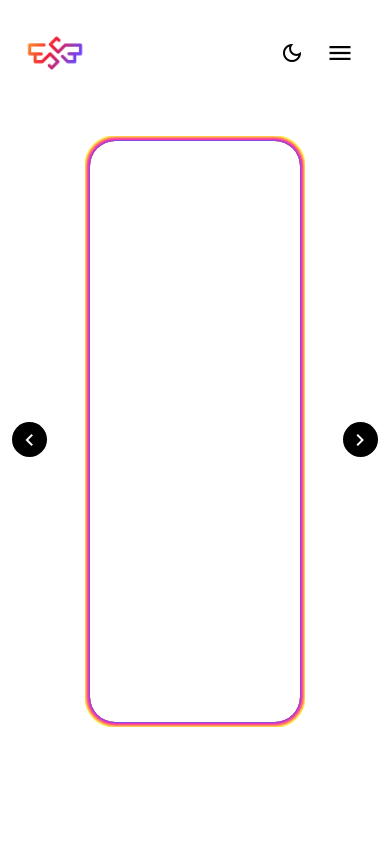
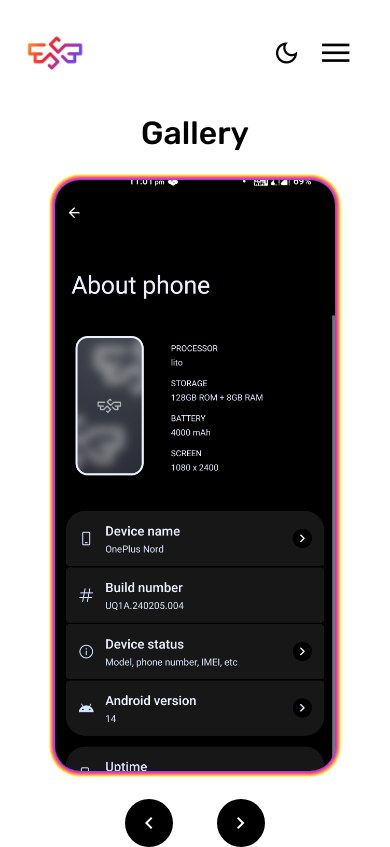
Before and after one commit to Spufyyffett/SuperiorWeb, a plain HTML site: page screenshots.html in a window 390 px wide. Drawn offline with nearby package versions, Linux system fonts and the light colour scheme.

Commit message:
modified screenshots-styles.css, styles.css,  screenshots.html

```diff
--- a/assets/css/screenshots-styles.css
+++ b/assets/css/screenshots-styles.css
@@ -59,8 +59,8 @@ nav {
 }
 
 .logo {
-  width: 75px;
-  height: 75px;
+  width: 90px;
+  height: 90px;
 
   img {
     width: 100%;
@@ -74,7 +74,7 @@ nav {
 }
 
 .logo-text {
-  font-size: 18.4px;
+  font-size: 1.5rem;
   font-weight: 500;
   color: var(--text-color);
 }
@@ -91,7 +91,7 @@ li {
   padding: 14px 16px;
   text-decoration: none;
   font-weight: 500;
-  font-size: 16px;
+  font-size: 1.3043rem;
   transition: all 300ms ease;
 }
 
@@ -119,6 +119,8 @@ li:hover a::after {
 .theme {
   background: transparent;
   border: none;
+  display: flex;
+  align-items: center;
 }
 
 .openMenu {
@@ -130,7 +132,7 @@ li:hover a::after {
 
 .openMenu-icon,
 .closeMenu-icon {
-  font-size: 32px;
+  font-size: 2.6086rem;
   color: var(--text-color);
   border: none;
   background: transparent;
@@ -143,8 +145,9 @@ li:hover a::after {
 
 .sun,
 .moon {
-  padding: 12px 10px;
+  padding: 6px 5px;
   cursor: pointer;
+  font-size: 1.75rem;
 }
 
 .moon {
@@ -156,7 +159,7 @@ li:hover a::after {
   color: #fff;
 }
 
-/* END NAVBAR */
+/* ENd NAVBAR */
 /* ---------------------------------------------------------------------- */
 /* MAKING NAVBAR RESPONSIVE */
 @media (max-width: 800px) {
@@ -198,7 +201,7 @@ li:hover a::after {
   }
 
   li {
-    font-size: 24px;
+    font-size: 1.957rem;
     margin: 8px;
   }
 
@@ -235,7 +238,7 @@ li:hover a::after {
 
   .openMenu-icon,
   .closeMenu-icon {
-    font-size: 28px;
+    font-size: 2.28rem;
   }
   .about-logo {
     width: 125px;
@@ -243,7 +246,7 @@ li:hover a::after {
   }
 
   .about-superior-text {
-    font-size: 14.72px;
+    font-size: 1.2rem;
   }
   .footer-container {
     flex-direction: column;
@@ -252,7 +255,7 @@ li:hover a::after {
   .core-heading,
   .hon-heading,
   .om-heading {
-    font-size: 17.6px;
+    font-size: 1.43rem;
   }
 
   .content .img {
@@ -261,11 +264,11 @@ li:hover a::after {
   }
 
   .name {
-    font-size: 16px;
+    font-size: 1.3043rem;
   }
 
   .role {
-    font-size: 11.2px;
+    font-size: 0.915rem;
   }
 
   .goTop {
@@ -275,12 +278,19 @@ li:hover a::after {
 
 /* END OF RESPONSIVE */
 /* ---------------------------------------------------------------------- */
+.gallery-heading {
+  font-size: 2rem;
+  color: var(--text-color);
+  text-align: center;
+  font-weight: 500;
+  margin: 0.5rem auto;
+}
 /* GALLERY */
 .container {
-  padding: 30px 0;
+  padding: 30px 20px;
   margin: auto;
-  max-width: 1200px;
-  overflow: hidden;
+  max-width: 1400px;
+  position: relative;
 }
 
 .gallery-wrap {
@@ -296,77 +306,71 @@ li:hover a::after {
 
 .item {
   overflow: hidden;
-  min-width: 109px;
+  min-width: 120px;
   height: 100%;
   background-repeat: no-repeat;
   background-position: center;
   background-size: cover;
   background-repeat: none;
-  transition: min-width 0.8s ease, filter 0.8s ease, box-shadow 0.8s ease;
+  transition: all 800ms ease;
   filter: blur(1px);
   cursor: grab;
   border-radius: 25px;
 }
 
 .focused {
-  min-width: 210px;
-  filter: blur(0px);
-  box-shadow: 0 0 0 1px #8c4ade, 0 0 0 2px #ee37b6, 0 0 0 3px #ff5587,
-    0 0 0 4px #ff8d60, 0 0 0 5px #ffc652, 0 0 0 6px #f9f871;
-}
-
-.focused-small {
-  min-width: 210px;
+  min-width: 280px;
   filter: blur(0px);
   box-shadow: 0 0 0 1px #8c4ade, 0 0 0 2px #ee37b6, 0 0 0 3px #ff5587,
     0 0 0 4px #ff8d60, 0 0 0 5px #ffc652, 0 0 0 6px #f9f871;
 }
 
 .item-1 {
-  background-image: url("/Projects/Superior/assets/img/About_Team.png");
+  background-image: url("../img/About_Team.png");
 }
 
 .item-2 {
-  background-image: url("/Projects/Superior/assets/img/Aboutphone.png");
+  background-image: url("../img/Aboutphone.png");
 }
 
 .item-3 {
-  background-image: url("/Projects/Superior/assets/img/Aboutphone_2.png");
+  background-image: url("../img/Aboutphone_2.png");
 }
 
 .item-4 {
-  background-image: url("/Projects/Superior/assets/img/Appdrawr.png");
+  background-image: url("../img/Appdrawr.png");
 }
 
 .item-5 {
-  background-image: url("/Projects/Superior/assets/img/Launcher.png");
+  background-image: url("../img/Launcher.png");
 }
 
 .item-6 {
-  background-image: url("/Projects/Superior/assets/img/Lockscreen.png");
+  background-image: url("../img/Lockscreen.png");
 }
 
 .item-7 {
-  background-image: url("/Projects/Superior/assets/img/QSPanel.png");
+  background-image: url("../img/QSPanel.png");
 }
 
 .item-8 {
-  background-image: url("/Projects/Superior/assets/img/QSPanel_2.png");
+  background-image: url("../img/QSPanel_2.png");
 }
 
 .item-9 {
-  background-image: url("/Projects/Superior/assets/img/Settings.png");
+  background-image: url("../img/Settings.png");
 }
 
 .item-10 {
-  background-image: url("/Projects/Superior/assets/img/SuperiorLab.png");
+  background-image: url("../img/SuperiorLab.png");
 }
 
 .nav-btn {
   position: absolute;
-  top: 50%;
-  width: 35px;
-  height: 35px;
+  bottom: 50%;
+  transform: translateY(-50%);
+  width: 50px;
+  height: 50px;
   border-radius: 50%;
   background: var(--text-color);
   color: var(--background);
@@ -374,18 +378,24 @@ li:hover a::after {
   align-items: center;
   cursor: pointer;
   display: flex;
+  z-index: 2;
 }
 
 .left-btn {
-  left: 20px;
+  left: -50px;
 }
 
 .right-btn {
-  right: 20px;
+  right: -50px;
 }
 /* END OF GALLERY */
 /* ---------------------------------------------------------------------- */
 /* RESPONSIVE GALLERY */
+@media (max-width: 1500px) {
+  .container {
+    max-width: 1200px;
+  }
+}
 @media (max-width: 1300px) {
   .container {
     max-width: 1000px;
@@ -400,26 +410,53 @@ li:hover a::after {
   .container {
     max-width: 620px;
   }
+  .nav-btn {
+    width: 48px;
+    height: 48px;
+  }
+  .left-btn {
+    left: -45px;
+  }
+
+  .right-btn {
+    right: -45px;
+  }
 }
 @media (max-width: 700px) {
+  .gallery-heading {
+    margin-bottom: 1.75rem;
+  }
+
   .container {
-    max-width: 220px;
+    padding: 0;
+    max-width: 280px;
+    border-radius: 25px;
+    box-shadow: 0 0 0 1px #8c4ade, 0 0 0 2px #ee37b6, 0 0 0 3px #ff5587,
+      0 0 0 4px #ff8d60, 0 0 0 5px #ffc652, 0 0 0 6px #f9f871;
   }
   .gallery-wrap {
-    padding-left: 5px;
+    padding: 0;
   }
   .item {
-    min-width: 210px;
+    min-width: 280px;
+    filter: blur(0px);
   }
 }
 
-@media (max-width: 400px) {
-  .left-btn {
-    left: 12px;
+@media (max-width: 450px) {
+  .item {
+    background-size: cover;
   }
 
+  .nav-btn {
+    bottom: -100px;
+  }
+
+  .left-btn {
+    left: 25%;
+  }
   .right-btn {
-    right: 12px;
+    right: 25%;
   }
 }
 /* END */
--- a/assets/css/styles.css
+++ b/assets/css/styles.css
@@ -60,8 +60,8 @@ nav {
 }
 
 .logo {
-  width: 75px;
-  height: 75px;
+  width: 90px;
+  height: 90px;
 
   img {
     width: 100%;
@@ -75,7 +75,7 @@ nav {
 }
 
 .logo-text {
-  font-size: 18.4px;
+  font-size: 1.5rem;
   font-weight: 500;
   color: var(--text-color);
 }
@@ -92,7 +92,7 @@ li {
   padding: 14px 16px;
   text-decoration: none;
   font-weight: 500;
-  font-size: 16px;
+  font-size: 1.3043rem;
   transition: all 300ms ease;
 }
 
@@ -120,6 +120,8 @@ li:hover a::after {
 .theme {
   background: transparent;
   border: none;
+  display: flex;
+  align-items: center;
 }
 
 .openMenu {
@@ -131,7 +133,7 @@ li:hover a::after {
 
 .openMenu-icon,
 .closeMenu-icon {
-  font-size: 32px;
+  font-size: 2.6086rem;
   color: var(--text-color);
   border: none;
   background: transparent;
@@ -144,8 +146,9 @@ li:hover a::after {
 
 .sun,
 .moon {
-  padding: 12px 10px;
+  padding: 6px 5px;
   cursor: pointer;
+  font-size: 1.75rem;
 }
 
 .moon {
@@ -161,7 +164,7 @@ li:hover a::after {
 /* ---------------------------------------------------------------------- */
 /* STYLING HERO SECTION */
 .about-container {
-  max-width: 500px;
+  max-width: 600px;
   padding: 20px;
   display: flex;
   flex-direction: column;
@@ -182,9 +185,9 @@ li:hover a::after {
 .about-superior-text {
   text-align: center;
   color: var(--text-color);
-  font-size: 16.32px;
-  line-height: 20.8px;
-  margin-bottom: 20px;
+  font-size: 1.332rem;
+  line-height: 1.6rem;
+  margin-bottom: 40px;
   text-wrap: wrap;
 }
 
@@ -193,7 +196,7 @@ li:hover a::after {
   background-color: #7943ef;
   border: none;
   border-radius: 8px;
-  font-size: 14.4px;
+  font-size: 1.176rem;
   color: white;
   transition: all 300ms ease;
   cursor: pointer;
@@ -226,7 +229,7 @@ li:hover a::after {
 }
 
 .footer-links {
-  font-size: 16px;
+  font-size: 1.3043rem;
 }
 
 /* END OF STYLING LINKS */
@@ -261,7 +264,7 @@ li:hover a::after {
 .hon-heading,
 .om-heading {
   font-weight: 500;
-  font-size: 20px;
+  font-size: 1.63rem;
   text-align: center;
   margin-bottom: 50px;
   color: var(--text-color);
@@ -319,13 +322,13 @@ li:hover a::after {
 
 .name {
   color: var(--text-color);
-  font-size: 19.2px;
+  font-size: 1.568rem;
   font-weight: 500;
   margin-bottom: 10px;
 }
 
 .role {
-  font-size: 13.6px;
+  font-size: 0.85rem;
   padding: 2px 10px;
   background-color: #8d4ade7e;
   color: var(--roleColor);
@@ -353,13 +356,13 @@ li:hover a::after {
 /* Credits */
 .credit {
   text-align: center;
-  font-size: 12px;
+  font-size: 0.976rem;
   color: var(--text-color);
 }
 
 .heart {
   color: red;
-  font-size: 12px;
+  font-size: 0.976rem;
 }
 
 .link {
@@ -408,7 +411,7 @@ li:hover a::after {
   }
 
   li {
-    font-size: 24px;
+    font-size: 1.957rem;
     margin: 8px;
   }
 
@@ -445,7 +448,7 @@ li:hover a::after {
 
   .openMenu-icon,
   .closeMenu-icon {
-    font-size: 28px;
+    font-size: 2.28rem;
   }
   .about-logo {
     width: 125px;
@@ -453,7 +456,7 @@ li:hover a::after {
   }
 
   .about-superior-text {
-    font-size: 14.72px;
+    font-size: 1.2rem;
   }
   .footer-container {
     flex-direction: column;
@@ -462,7 +465,7 @@ li:hover a::after {
   .core-heading,
   .hon-heading,
   .om-heading {
-    font-size: 17.6px;
+    font-size: 1.43rem;
   }
 
   .content .img {
@@ -471,11 +474,11 @@ li:hover a::after {
   }
 
   .name {
-    font-size: 16px;
+    font-size: 1.3043rem;
   }
 
   .role {
-    font-size: 11.2px;
+    font-size: 0.915rem;
   }
 
   .goTop {
--- a/assets/js/main.js
+++ b/assets/js/main.js
@@ -233,10 +233,15 @@ document.addEventListener("DOMContentLoaded", function () {
 
   let currentIndex = 0;
 
+  const removeFocusedClass = () => {
+    items.forEach((item) => {
+      item.classList.remove("focused");
+    });
+  };
+
   // Function to handle item navigation for small screens
   const navigateItemsSmallScreen = (direction) => {
-    items[currentIndex].classList.remove("focused");
-    items[currentIndex].classList.remove("focused-small");
+    removeFocusedClass();
 
     if (direction === "next") {
       currentIndex = (currentIndex + 1) % items.length;
@@ -244,18 +249,12 @@ document.addEventListener("DOMContentLoaded", function () {
       currentIndex = (currentIndex - 1 + items.length) % items.length;
     }
 
-    items[currentIndex].classList.add("focused-small");
     items[currentIndex].focus();
   };
 
-  // Check if the screen width is less than 700px
   if (window.innerWidth <= 700) {
-    // Event listeners for chevron buttons for small screens
     leftBtn.addEventListener("click", () => navigateItemsSmallScreen("prev"));
     rightBtn.addEventListener("click", () => navigateItemsSmallScreen("next"));
-
-    // Set initial focus on item-1 and take 100% width for small screens
-    items[currentIndex].classList.add("focused-small");
 
     setInterval(() => {
       navigateItemsSmallScreen("next");
--- a/screenshots.html
+++ b/screenshots.html
@@ -68,10 +68,15 @@
       </section>
       <!-- END OF NAVBAR -->
 
+      <p class="gallery-heading">Gallery</p>
+
       <!-- GALLERY -->
       <div class="container">
+        <div class="nav-btn left-btn" id="leftBtn">
+          <span class="material-symbols-outlined"> chevron_left </span>
+        </div>
         <div class="gallery-wrap">
-          <div class="item item-1 focused focused-small" tabindex="0"></div>
+          <div class="item item-1 focused" tabindex="0"></div>
           <div class="item item-2" tabindex="0"></div>
           <div class="item item-3" tabindex="0"></div>
           <div class="item item-4" tabindex="0"></div>
@@ -82,12 +87,9 @@
           <div class="item item-9" tabindex="0"></div>
           <div class="item item-10" tabindex="0"></div>
         </div>
-      </div>
-      <div class="nav-btn left-btn" id="leftBtn">
-        <span class="material-symbols-outlined"> chevron_left </span>
-      </div>
-      <div class="nav-btn right-btn" id="rightBtn">
-        <span class="material-symbols-outlined"> chevron_right </span>
+        <div class="nav-btn right-btn" id="rightBtn">
+          <span class="material-symbols-outlined"> chevron_right </span>
+        </div>
       </div>
       <!-- GALLERY -->
     </main>
```
